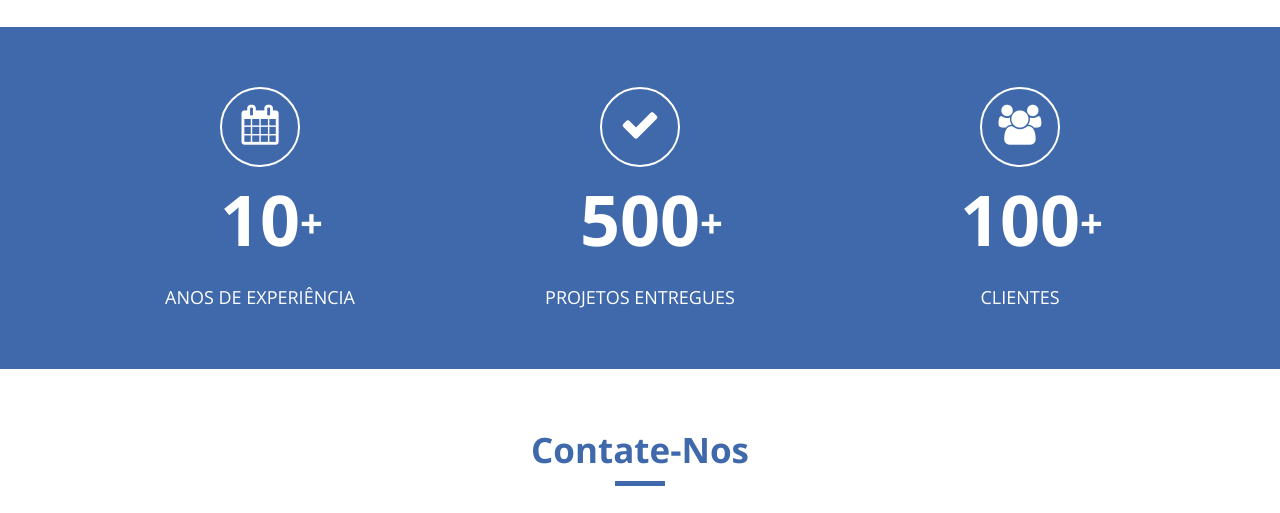
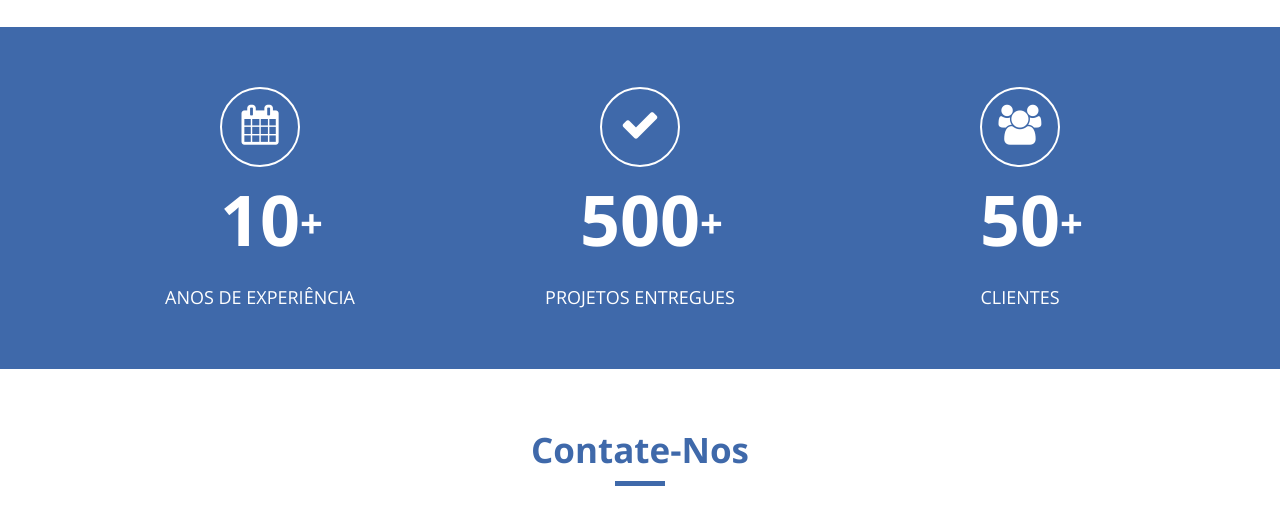
Before and after one commit to MicaelDosSantos/dynamicsrs, a plain HTML site: page index.html in a window 1280 px wide. Shown: the part 1343-1856 px from the top of the page. Drawn offline with nearby package versions, Linux system fonts and the light colour scheme; a script that the page names is missing.

Commit message:
Update index.html

```diff
--- a/index.html
+++ b/index.html
@@ -272,7 +272,7 @@
                     <div class="col-md-4 col-sm-6">
                         <div class="counter">
                             <div class="counter-icon"><i class="fa fa-users"></i></div>
-                            <div class="number"> <span>100</span></div>
+                            <div class="number"> <span>50</span></div>
                             <h4 class="font-weight">Clientes</h4>
                         </div>
                     </div>
@@ -484,9 +484,11 @@
                     <div class="col-md-6">
                         <p>&copy; Copyright <a href="">Team Dynamics RS</a>. All Rights Reserved</p>
                     </div>
+                    <!--
                     <div class="col-md-6">
                         <p>Template by <a href="https://htmlcodex.com">HTML Codex</a></p>
                     </div>
+                    -->
                 </div>
             </div>
         </div>
```
